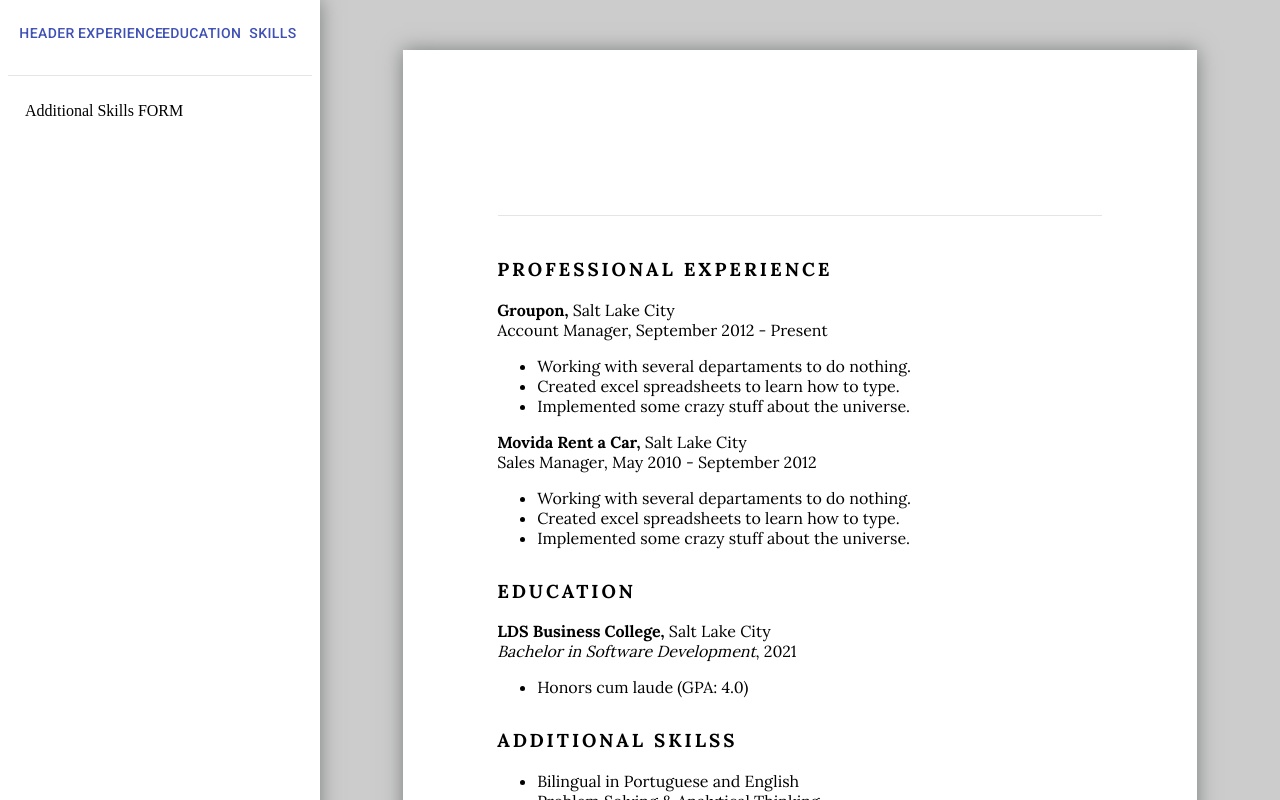
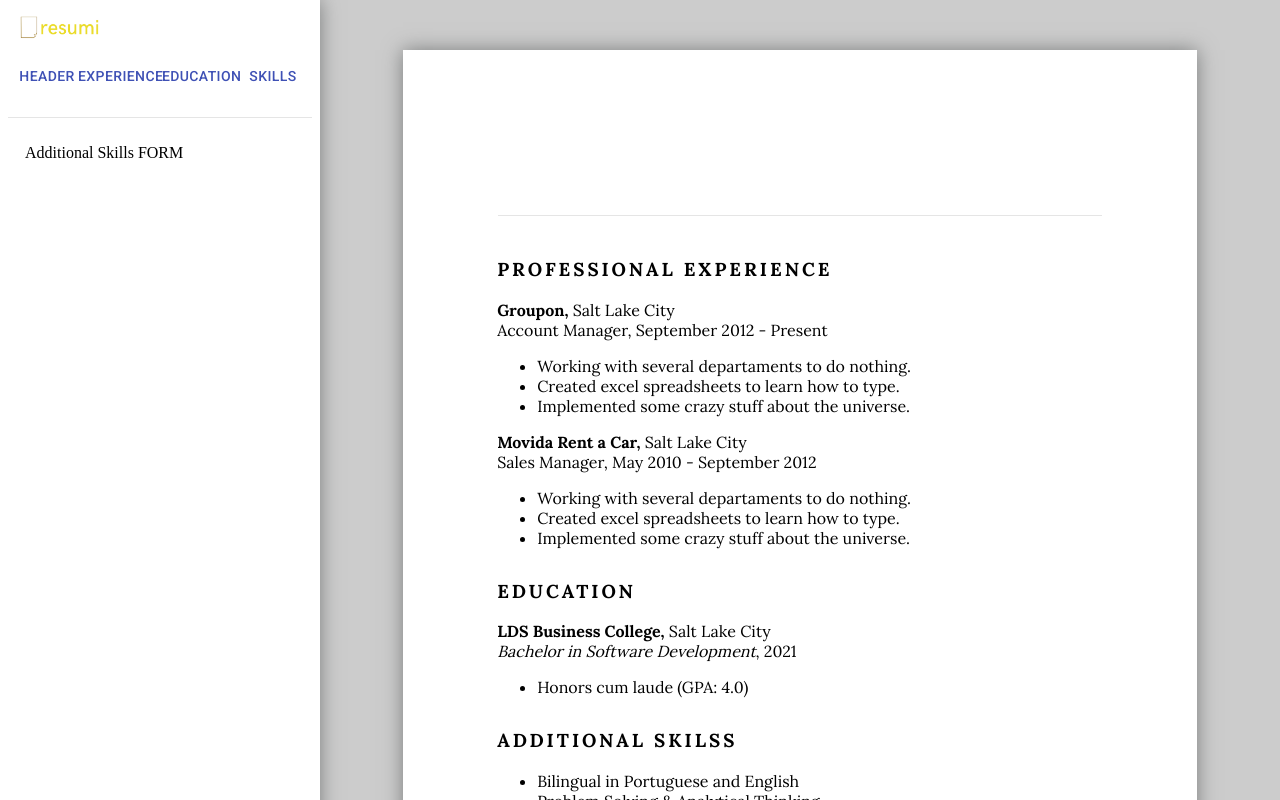
Before and after one commit to lucasmrl/resumi, a React (Create React App) app: page /additional in a window 1280 px wide. Shown: the top 800 px of the page. Built offline with nearby package versions, Linux system fonts and the light colour scheme.

Commit message:
Added logo

```diff
--- a/src/components/Left/Left.js
+++ b/src/components/Left/Left.js
@@ -6,10 +6,12 @@ import AdditionalSkills from "./AdditionalSkills";
 import { BrowserRouter as Router, Switch, Route, Link } from "react-router-dom";
 import Button from "@material-ui/core/Button";
 import classes from "./Left.module.css";
+import logo from "../../assets/logo.png";
 
 function Left() {
   return (
     <div className="left">
+      <img src={logo} alt="logo" />
       <div className="">
         <Router>
           <div className={classes.topLeft}>
--- a/src/components/Left/Left.module.css
+++ b/src/components/Left/Left.module.css
@@ -26,3 +26,9 @@ h2 {
   display: flex;
   flex-direction: column;
 }
+
+img {
+  width: 25%;
+  margin-top: 15px;
+  margin-left: 20px;
+}
```
Also changed, not shown: src/assets/logo.png (added).
